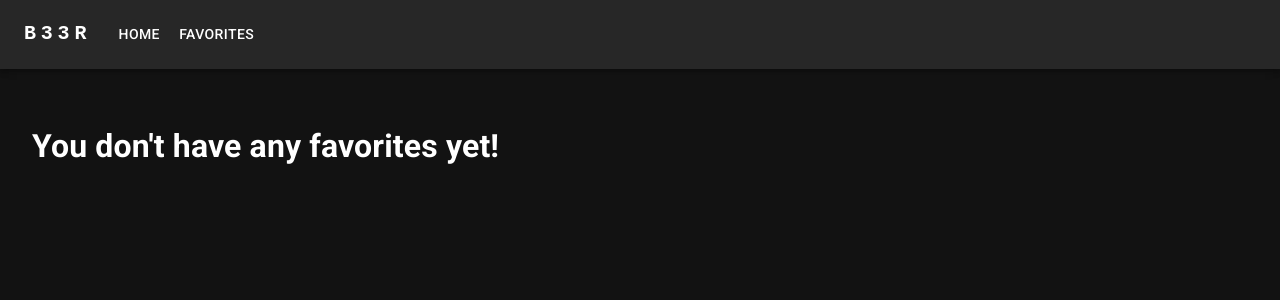
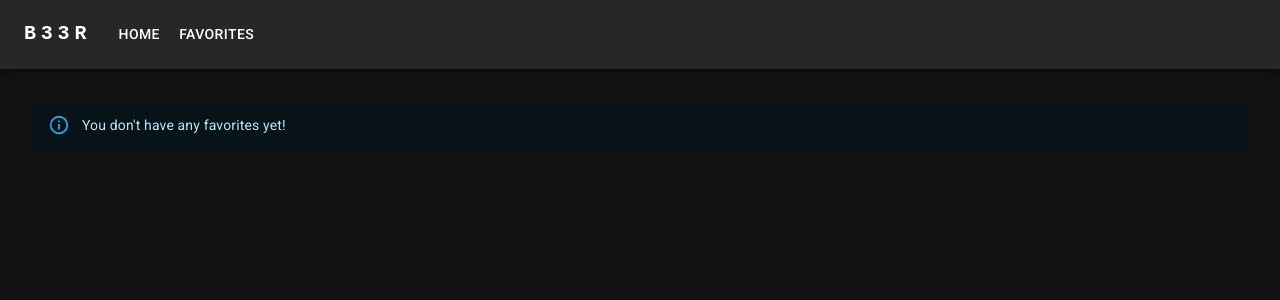
Before and after one commit to Luko6/Gallery-Viewer, a React (Create React App) app: page /Favorites in a window 1280 px wide. Shown: the top 300 px of the page. Built offline with nearby package versions, Linux system fonts and the light colour scheme.

Commit message:
Use MUI alert

```diff
--- a/src/pages/Favorites/Favorites.tsx
+++ b/src/pages/Favorites/Favorites.tsx
@@ -1,3 +1,4 @@
+import { Alert } from '@mui/material';
 import { useSelector } from 'react-redux';
 import BeerGrid from '../../components/BeerGrid/BeerGrid';
 import { IRootState } from '../../store';
@@ -7,7 +8,7 @@ const Favorites = () => {
 
   return (
     <div style={{ padding: '2rem' }}>
-      {!favorites.length && <h1>You don't have any favorites yet!</h1>}
+      {!favorites.length && <Alert severity='info'>You don't have any favorites yet!</Alert>}
       {favorites && <BeerGrid beers={favorites} />}
     </div>
   );
```
